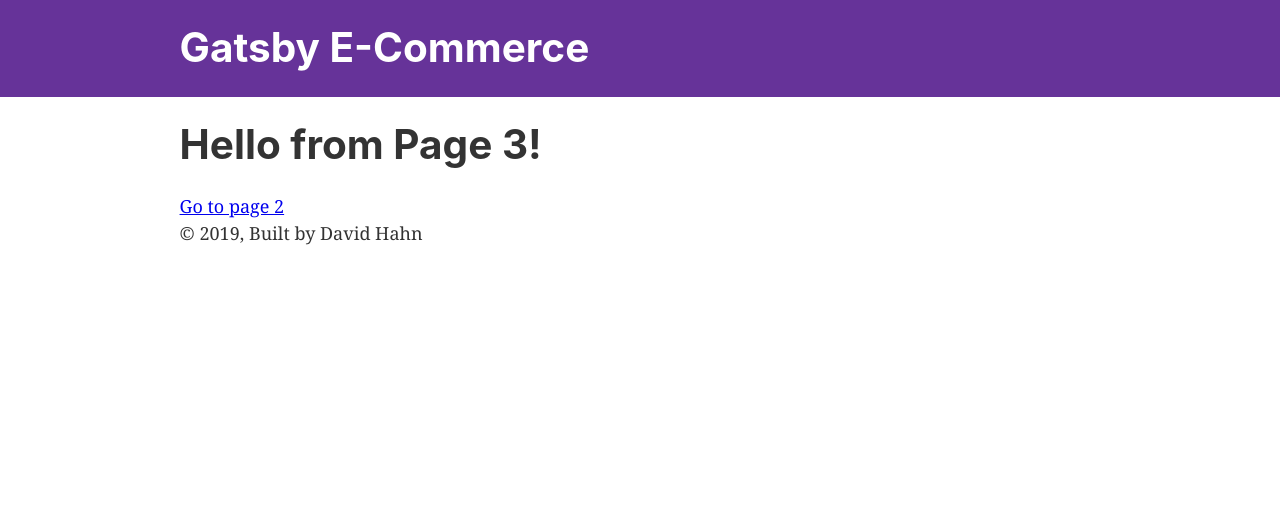
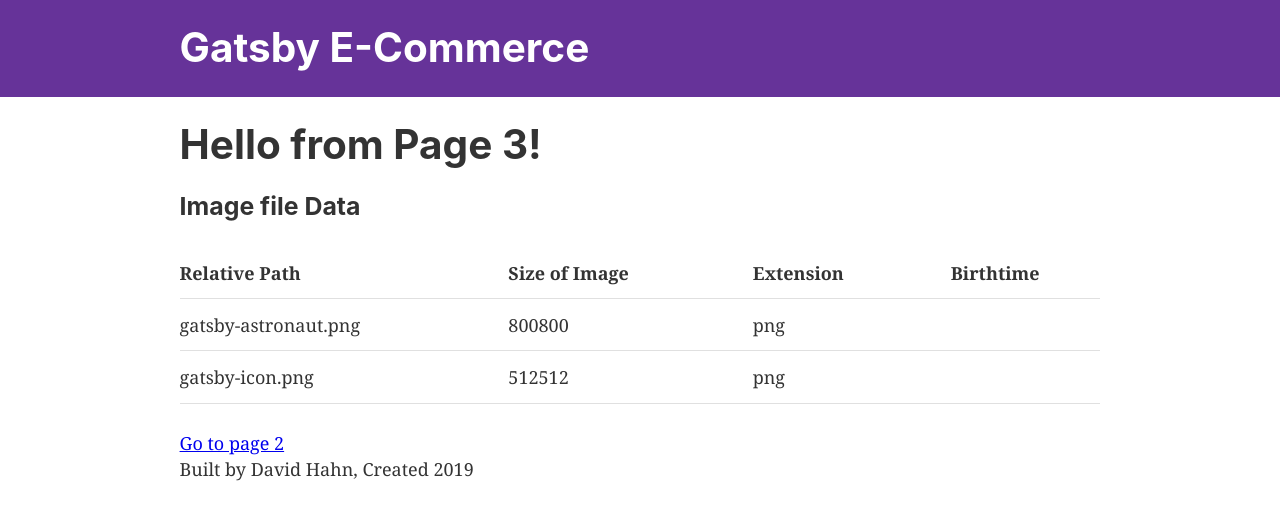
Before and after one commit to DavidKHahn/gatsby-ecommerce, a Gatsby site: page /posts/page-3 in a window 1280 px wide. Built offline with nearby package versions, Linux system fonts and the light colour scheme; Gatsby itself is replaced by a stand-in of ours.

Commit message:
execute static queries from scratch

```diff
--- a/src/components/layout.js
+++ b/src/components/layout.js
@@ -19,6 +19,7 @@
         siteMetadata {
           title
           author
+          createdAt
         }
       }
     }
@@ -37,8 +38,9 @@
       >
         <main>{children}</main>
         <footer>
-          © {new Date().getFullYear()}, Built by {''}
-          {data.site.siteMetadata.author}
+          Built by {' '}
+          {data.site.siteMetadata.author}, Created{' '}
+          {data.site.siteMetadata.createdAt}
         </footer>
       </div>
     </>
--- a/src/pages/posts/page-3.js
+++ b/src/pages/posts/page-3.js
@@ -1,10 +1,51 @@
-import { Link } from 'gatsby';
+import { graphql, Link, StaticQuery } from 'gatsby';
 import React from 'react';
 import Layout from '../../components/layout';
+
+const getImageData = graphql`
+{
+    allFile {
+      edges {
+        node {
+          relativePath
+          size
+          extension
+          birthTime
+        }
+      }
+    }
+  }
+  `
 
 export default () => (
     <Layout>
         <h1>Hello from Page 3!</h1>
+        <h3>Image file Data</h3>
+        <StaticQuery
+            query={getImageData}
+            render={data => (
+                <table>
+                    <thead>
+                        <tr>
+                            <th>Relative Path</th>
+                            <th>Size of Image</th>
+                            <th>Extension</th>
+                            <th>Birthtime</th>
+                        </tr>
+                    </thead>
+                    <tbody>
+                        {data.allFile.edges.map(({ node }, index) => (
+                            <tr key={index}>
+                                <td>{node.relativePath}</td>
+                                <td>{node.size}</td>
+                                <td>{node.extension}</td>
+                                <td>{node.birthTime}</td>
+                            </tr>
+                        ))}
+                    </tbody>
+                </table>
+            )}
+        />
         <Link to="/page-2">Go to page 2</Link>
     </Layout>
 )
```
